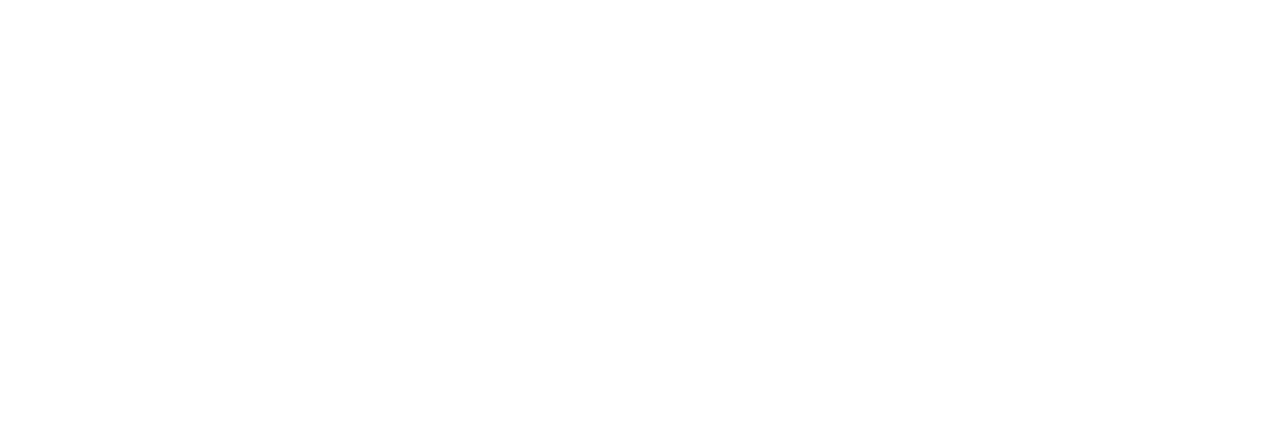
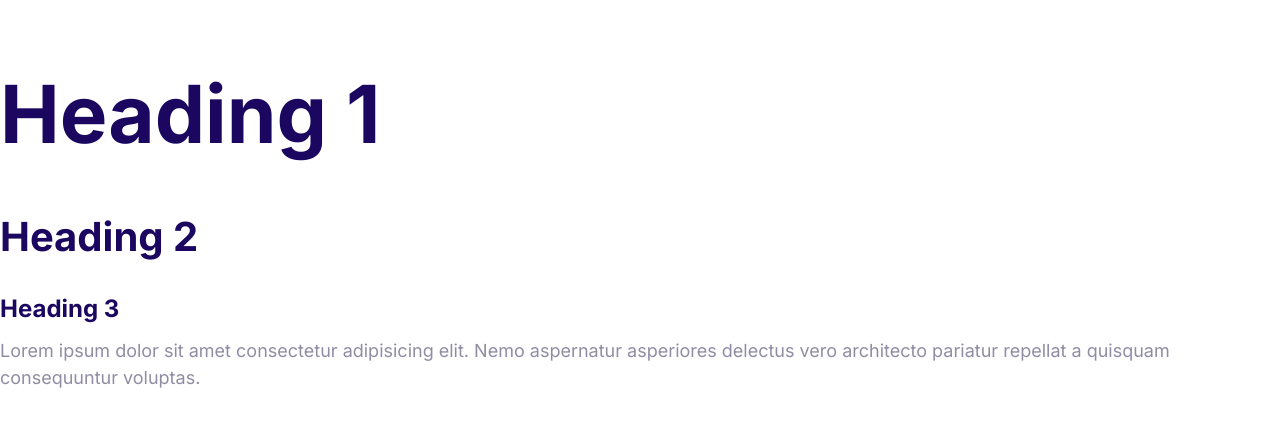
Before and after one commit to gernanda/firstRepository, a plain HTML site: page index.html in a window 1280 px wide. Drawn offline with Linux system fonts and the light colour scheme.

Commit message:
define initial typograph

```diff
--- a/css/styles.css
+++ b/css/styles.css
@@ -5,3 +5,55 @@
 	--color-headings: #1b0760;
 	--color-body: #918ca4;
 }
+
+html {
+	font-size: 62.5%;
+}
+
+body {
+	font-family: Inter, Arial, Helvetica, sans-serif;
+	color: var(--color-body);
+	font-size: 2.4rem;
+	line-height: 1.5;
+}
+
+h1,
+h2,
+h3 {
+	color: var(--color-headings);
+	margin-bottom: 1rem;
+}
+
+h1 {
+	font-size: 7rem;
+}
+
+h2 {
+	font-size: 4rem;
+}
+
+h3 {
+	font-size: 3rem;
+}
+
+p {
+	margin-top: 0;
+}
+
+@media screen and (min-width: 1024px) {
+	body {
+		font-size: 1.8rem;
+	}
+
+	h1 {
+		font-size: 8rem;
+	}
+
+	h2 {
+		font-size: 4rem;
+	}
+
+	h3 {
+		font-size: 2.4rem;
+	}
+}
--- a/index.html
+++ b/index.html
@@ -5,8 +5,22 @@
 		<meta http-equiv="X-UA-Compatible" content="IE=edge" />
 		<meta name="viewport" content="width=device-width, initial-scale=1.0" />
 		<title>Gernanda Page</title>
+		<link rel="preconnect" href="https://fonts.googleapis.com" />
+		<link rel="preconnect" href="https://fonts.gstatic.com" crossorigin />
+		<link
+			href="https://fonts.googleapis.com/css2?family=Inter:wght@100;400;700&display=swap"
+			rel="stylesheet" />
 		<link rel="stylesheet" href="css/normalize.css" />
 		<link rel="stylesheet" href="css/styles.css" />
 	</head>
-	<body></body>
+	<body>
+		<h1>Heading 1</h1>
+		<h2>Heading 2</h2>
+		<h3>Heading 3</h3>
+		<p>
+			Lorem ipsum dolor sit amet consectetur adipisicing elit. Nemo aspernatur
+			asperiores delectus vero architecto pariatur repellat a quisquam
+			consequuntur voluptas.
+		</p>
+	</body>
 </html>
```
